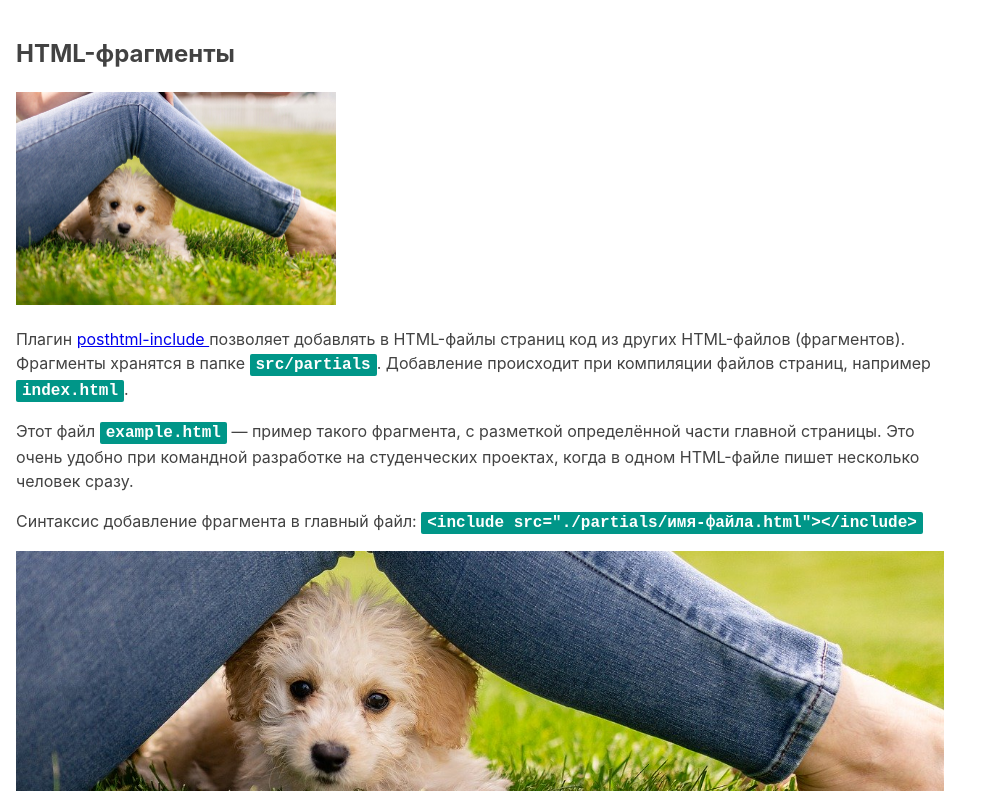
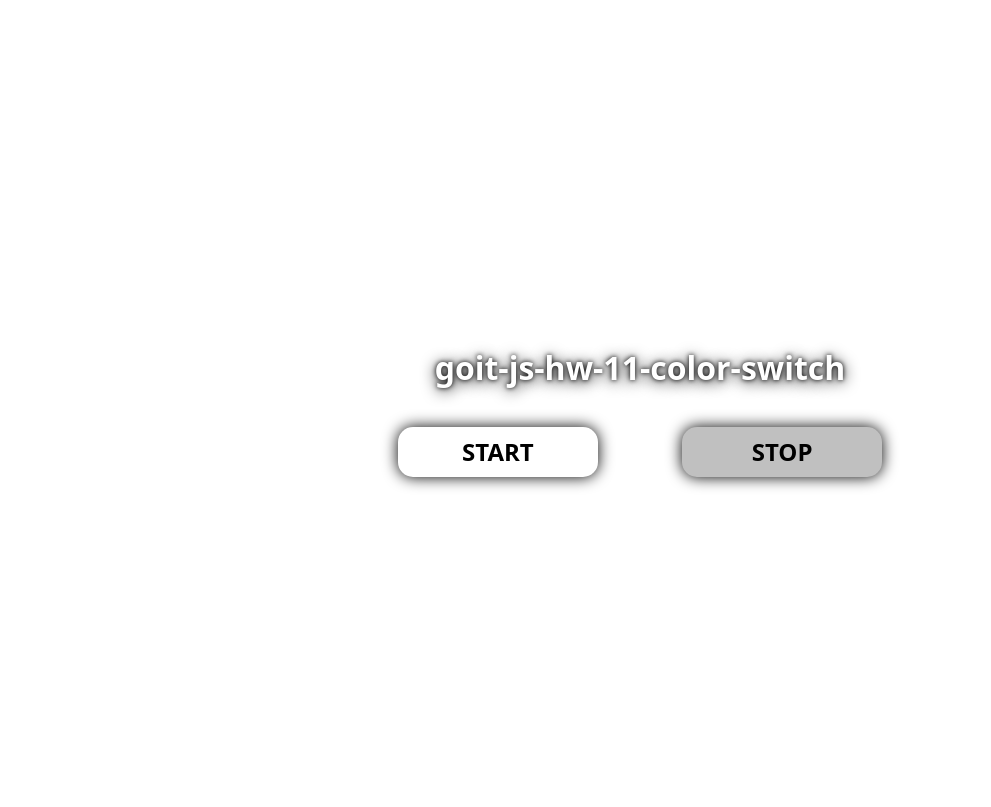
Before and after one commit to VladVinichenko/goit-js-hw-11-color-switch, a website built with Parcel: page src/index.html in a window 1280 px wide. Shown: the whole page, without its empty margins (0-991 px from the left). Built offline with nearby package versions, Linux system fonts and the light colour scheme.

Commit message:
Create v1

```diff
--- a/src/index.html
+++ b/src/index.html
@@ -3,7 +3,7 @@
   <head>
     <meta charset="UTF-8" />
     <meta name="viewport" content="width=device-width, initial-scale=1.0" />
-    <title>Заголовок страницы</title>
+    <title>goit-js-hw-11-color-switch</title>
     <link
       rel="stylesheet"
       href="https://cdnjs.cloudflare.com/ajax/libs/modern-normalize/1.0.0/modern-normalize.min.css"
@@ -11,11 +11,8 @@
       crossorigin="anonymous"
     />
   </head>
-  <body>
-    <!-- Так добавляются фрагменты в главные HTML-файлы страниц. -->
-    <include src="./partials/example.html"></include>
-
-    <!-- Скрипт идёт последним в разметке. В нём уже подключен главный SASS-файл. -->
+  <body class="body-style">
+    <include src="./partials/color_switcher.html"></include>
     <script src="./index.js"></script>
   </body>
 </html>
--- a/src/index.js
+++ b/src/index.js
@@ -1 +1,2 @@
 import './sass/main.scss';
+import './js/color_switcher.js';
--- /dev/null
+++ b/src/js/color_switcher.js
@@ -0,0 +1,64 @@
+const refs = {
+  body: document.querySelector('body'),
+  start: document.querySelector('[data-action="start"]'),
+  stop: document.querySelector('[data-action="stop"]'),
+};
+
+const colors = ['#FFFFFF', '#2196F3', '#4CAF50', '#FF9800', '#009688', '#795548'];
+
+function colorSwitcher(arr) {
+  let started = false; //started timer
+  let timerId = null;
+  const randomIntegerFromInterval = (min, max) => {
+    return Math.floor(Math.random() * (max - min + 1) + min);
+  };
+
+  refs.start.addEventListener('click', start);
+
+  function colorSwitch() {
+    refs.body.style.backgroundColor = `${arr[randomIntegerFromInterval(0, arr.length - 1)]}`;
+  }
+
+  function start() {
+    if (!started) {
+      timerId = setInterval(colorSwitch, 1000);
+      started = true;
+      disabledButtons();
+      refs.stop.addEventListener('click', stop);
+      refs.start.removeEventListener('click', start);
+    }
+  }
+
+  function stop() {
+    if (started) {
+      clearInterval(timerId);
+      started = false;
+      disabledButtons();
+      refs.start.addEventListener('click', start);
+      refs.stop.removeEventListener('click', stop);
+    }
+  }
+
+  function disabledButtons() {
+    // disabled\acticated buttons
+    if (started) {
+      refs.start.setAttribute('disabled', true);
+      refs.stop.removeAttribute('disabled');
+      return;
+    } else if (!started) {
+      refs.start.removeAttribute('disabled');
+      refs.stop.setAttribute('disabled', true);
+      return;
+    }
+  }
+
+  function initPage() {
+    //start settings on download page
+    disabledButtons();
+    refs.body.style.backgroundColor = `${arr[0]}`;
+  }
+
+  initPage(); //set start settings on download page
+}
+
+colorSwitcher(colors); //start script. (array with colors)
--- /dev/null
+++ b/src/partials/color_switcher.html
@@ -0,0 +1,7 @@
+<article class="color-switcher">
+  <h1 class="color-switcher__title">goit-js-hw-11-color-switch</h1>
+  <div class="color-switcher__container">
+    <button type="button" data-action="start" class="color-switcher__button">Start</button>
+    <button type="button" data-action="stop" class="color-switcher__button">Stop</button>
+  </div>
+</article>
--- a/src/partials/example.html
+++ /dev/null
@@ -1,33 +0,0 @@
-<article class="example">
-  <h1>HTML-фрагменты</h1>
-
-  <!-- Путь к изображениям из HTML-фрагмента такой, как из файла index.html -->
-  <img src="images/demo.jpg" alt="" width="320" />
-  <p>
-    Плагин
-    <a
-      href="https://github.com/posthtml/posthtml-include"
-      target="_blank"
-      rel="noopener noreferrer"
-    >
-      posthtml-include
-    </a>
-    позволяет добавлять в HTML-файлы страниц код из других HTML-файлов (фрагментов). Фрагменты
-    хранятся в папке
-    <code>src/partials</code>. Добавление происходит при компиляции файлов страниц, например
-    <code>index.html</code>.
-  </p>
-
-  <p>
-    Этот файл <code>example.html</code> &mdash; пример такого фрагмента, с разметкой определённой
-    части главной страницы. Это очень удобно при командной разработке на студенческих проектах,
-    когда в одном HTML-файле пишет несколько человек сразу.
-  </p>
-
-  <p>
-    Синтаксис добавление фрагмента в главный файл:
-    <code> &lt;include src="./partials/имя-файла.html"&gt;&lt;/include&gt; </code>
-  </p>
-
-  <div class="background"></div>
-</article>
--- /dev/null
+++ b/src/sass/_color_switcher.scss
@@ -0,0 +1,47 @@
+.color-switcher {
+  display: flex;
+  flex-direction: column;
+  align-items: center;
+  justify-content: center;
+  height: 100vh;
+}
+
+.color-switcher__title {
+  color: white;
+  text-shadow: 0 2px 15px black, 0 0 5px black;
+  margin-bottom: 5vh;
+  font-size: xx-large;
+}
+
+.color-switcher__button {
+  width: 200px;
+  height: 50px;
+  color: black;
+  background-color: white;
+  border-radius: 15px;
+  border: none;
+  box-shadow: 0 0 15px black;
+  transition: all 250ms;
+  text-transform: uppercase;
+  font-weight: 800;
+  font-size: x-large;
+  cursor: pointer;
+  &:hover {
+    background-color: black;
+    color: white;
+    outline: none;
+  }
+  &:disabled {
+    background-color: silver;
+    cursor: auto;
+    color: black;
+  }
+}
+
+.color-switcher__button:first-child {
+  margin-right: 80px;
+}
+
+.body-style {
+  transition: background-color 350ms;
+}
--- a/src/sass/_example.scss
+++ /dev/null
@@ -1,27 +0,0 @@
-.example {
-  font-family: -apple-system, BlinkMacSystemFont, 'Segoe UI', Roboto, Oxygen, Ubuntu, Cantarell,
-    'Open Sans', 'Helvetica Neue', sans-serif;
-  line-height: 1.5;
-  background-color: #fff;
-  color: #424242;
-  max-width: 960px;
-  padding: 16px;
-}
-
-.example code {
-  font-family: monospace;
-  font-size: 16px;
-  font-weight: 700;
-  background-color: #009688;
-  color: #fff;
-  padding: 2px 6px;
-  border-radius: 2px;
-}
-
-.example .background {
-  height: 240px;
-  // Путь к изображениям из SASS-файла всегда такой, как из папки css
-  background-image: url('../images/demo.jpg');
-  background-size: cover;
-  background-position: center;
-}
--- a/src/sass/main.scss
+++ b/src/sass/main.scss
@@ -4,4 +4,4 @@
  */
 
 // Стили для файла с примером HTML-фрагмента
-@import './example';
+@import './color_switcher.scss';
```
Also changed, not shown: src/images/demo.jpg (deleted).
